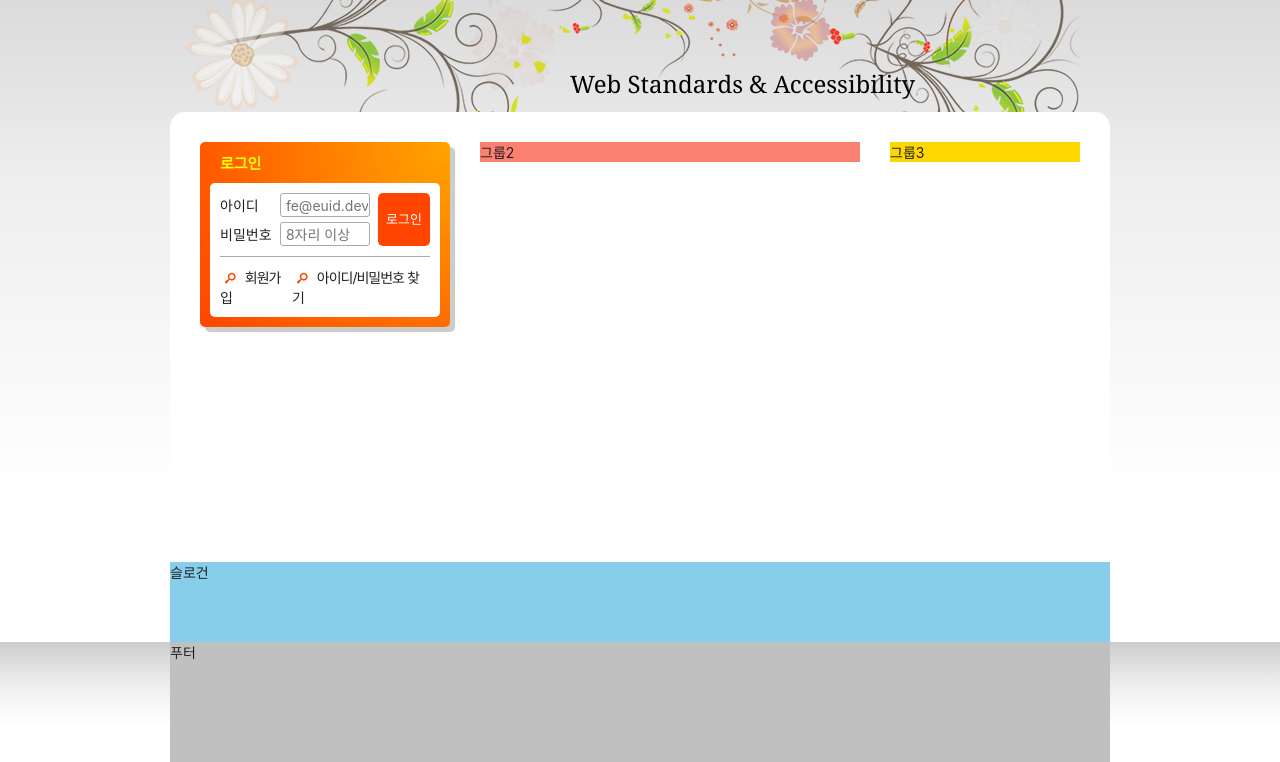
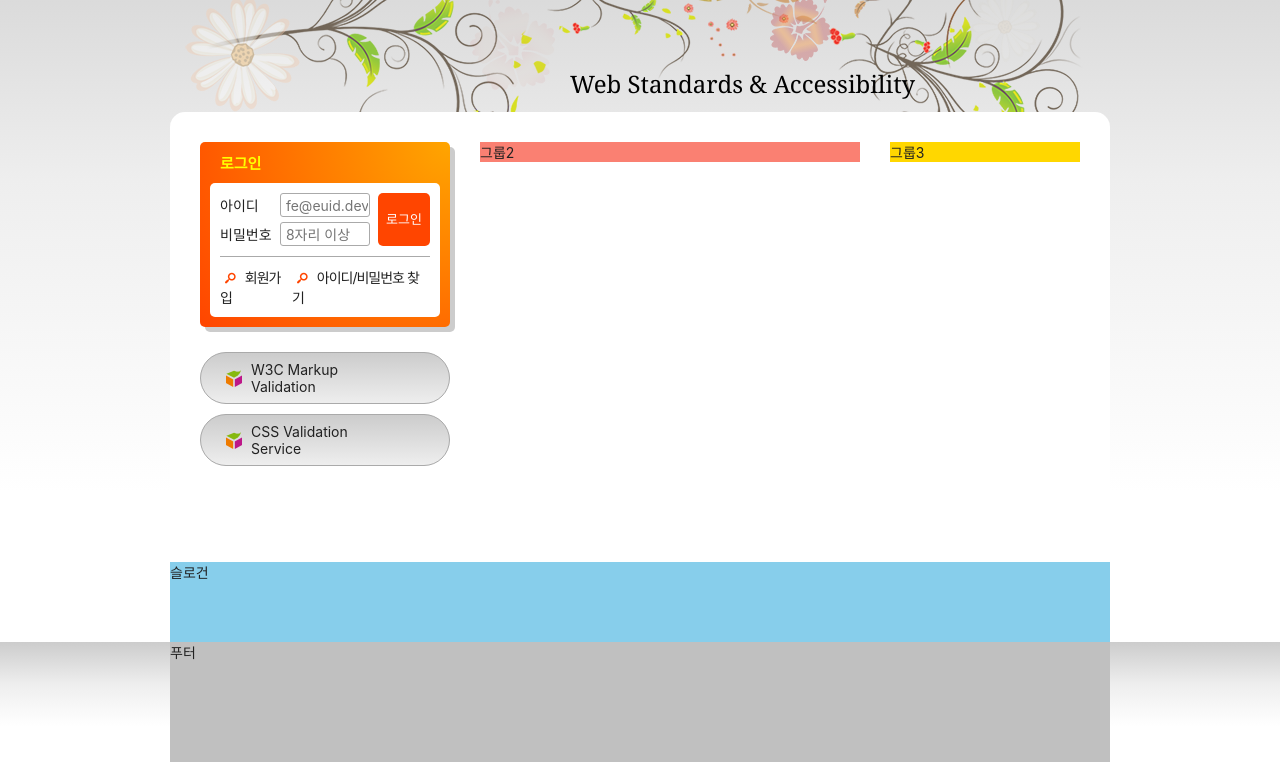
Before and after one commit to rowooncoding/HTML5, a plain HTML site: page index.html in a window 1280 px wide. Shown: the part 135-897 px from the top of the page. Drawn offline with Linux system fonts and the light colour scheme; a web font is replaced by a local one.

Commit message:
유효성 검사 디자인 완성

```diff
--- a/index.html
+++ b/index.html
@@ -162,6 +162,20 @@
           <li><a href="/">아이디/비밀번호 찾기</a></li>
         </ul>
       </section>
+
+      <h2 class="a11y-hidden">유효성검사 배너</h2>
+      <ul class="validation-list">
+        <li>
+          <a href="/" target="blank" rel="noopener noreferrer" title="마크업 유효성 검사 사이트로 이동(새창)">
+            W3C Markup Validation
+          </a>
+        </li>
+        <li>
+          <a href="/" target="blank" rel="noopener noreferrer" title="css 유효성 검사 사이트로 이동(새창)">
+            CSS Validation Service
+          </a>
+        </li>
+      </ul>
     </div>
     <div class="group group2">그룹2</div>
     <div class="group group3">그룹3</div>
--- a/styles/style.css
+++ b/styles/style.css
@@ -335,7 +335,7 @@ body {
 .sign {
   background-color: #fff;
   border-radius: 0 0 5px 5px;
-  padding: 4px 10px;
+  padding: 4px 10px ;
   display: flex;
   justify-content: space-between;
 }
@@ -365,6 +365,28 @@ body {
   color: orangered;
 }
 
+/* 유효성 검사 배너 */
+.validation-list {
+  margin-top: 25px;
+}
+
+.validation-list li {
+  margin-top: 10px;
+
+}
+
+.validation-list a {
+  display: block;
+  background: url("./images/validation_icon.png") no-repeat 25px 50%,#ccc linear-gradient(to bottom, #ccc, #eee);
+  padding: 8px 50px;
+  border-radius: 30px;
+  border: 1px solid #aaa;
+}
+
+.validation-list a:hover, .validation-list a:focus {
+  color: #f00;
+}
+
 /* 슬로건 */
 .slogan {
   background-color: skyblue;
```
